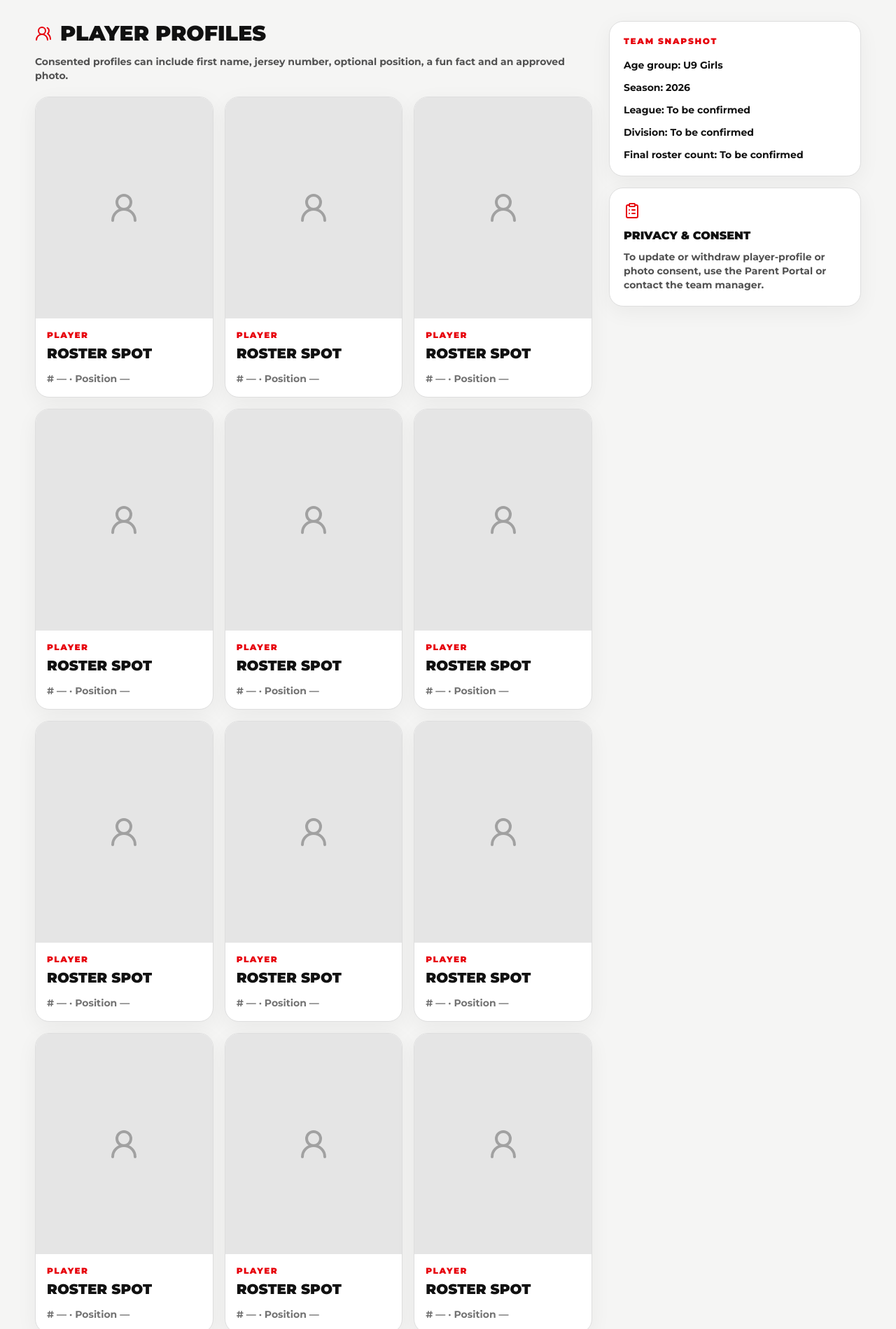
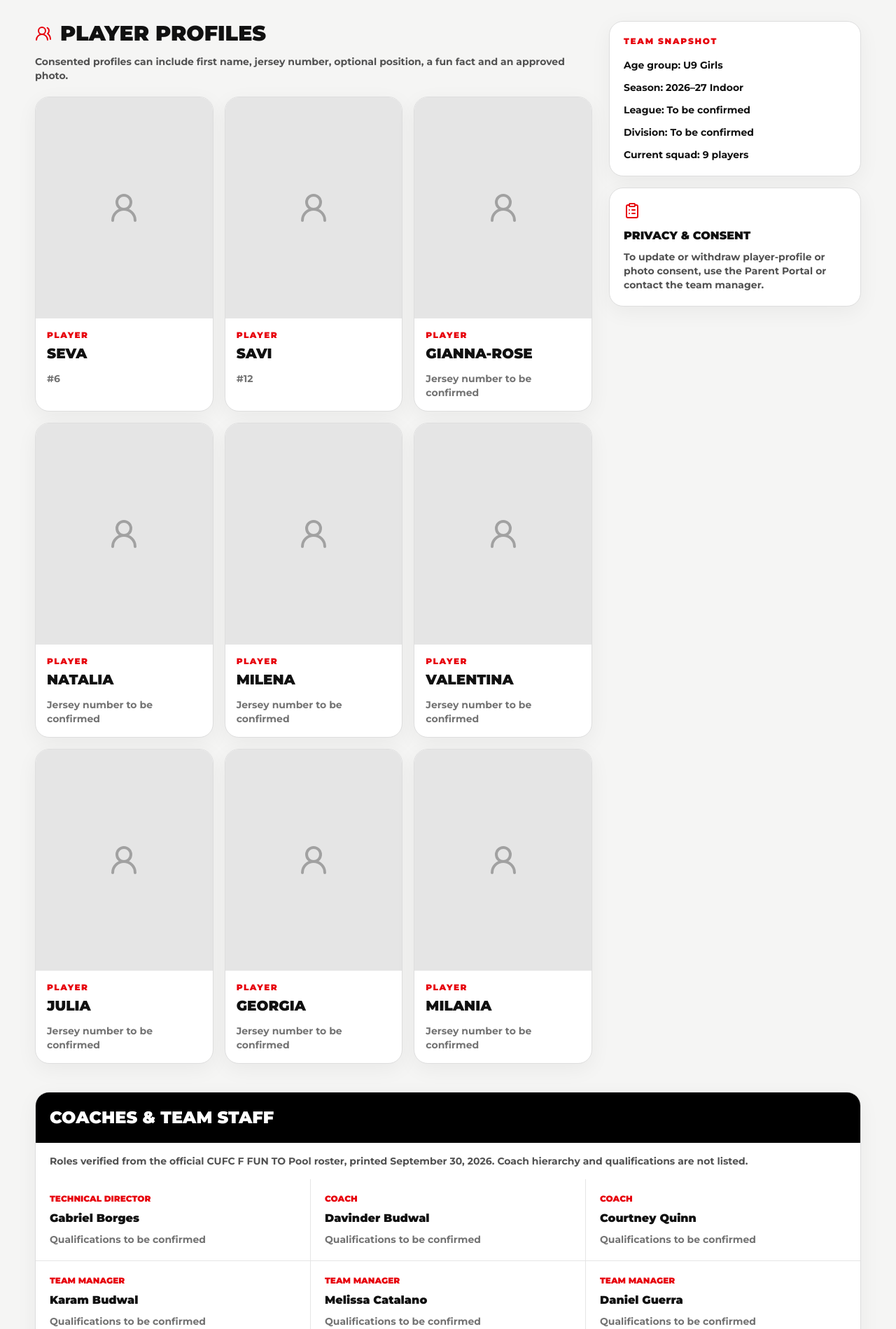
Before and after one commit to dang85ai/dg-claud, a Next.js app: page /roster in a window 1280 px wide. Shown: the part 621-2520 px from the top of the page at 70% size. Built offline with nearby package versions, Linux system fonts and the light colour scheme.

Commit message:
Add confirmed squad first names and official indoor staff roles

```diff
--- a/app/contact/page.tsx
+++ b/app/contact/page.tsx
@@ -14,9 +14,10 @@ import { PublicShell } from "@/components/PublicShell";
 import { endpoints, publicFetch } from "@/lib/api";
 
 const contacts = [
-  { role: "Head Coach", contact: "To be published" },
-  { role: "Assistant Coach", contact: "To be published" },
-  { role: "Team Manager", contact: "girlsoccer@r5play.net" },
+  { role: "Technical Director", contact: "Gabriel Borges" },
+  { role: "Coaches", contact: "Davinder Budwal · Courtney Quinn" },
+  { role: "Team Managers", contact: "Karam Budwal · Melissa Catalano · Daniel Guerra · Natalie Guerra · Giuseppe (Joe) Tomaselli" },
+  { role: "Team inquiries", contact: "girlsoccer@r5play.net" },
   { role: "Club Registrar", contact: "To be verified" },
   { role: "Field Coordinator", contact: "To be verified" }
 ];
--- a/app/roster/page.tsx
+++ b/app/roster/page.tsx
@@ -8,13 +8,9 @@ import {
   UsersRound
 } from "lucide-react";
 
-const placeholders = Array.from({ length: 12 }, (_, i) => i + 1);
+const players = [["Seva",6],["Savi",12],["Gianna-Rose",null],["Natalia",null],["Milena",null],["Valentina",null],["Julia",null],["Georgia",null],["Milania",null]];
 
-const staff = [
-  ["Head Coach", "To be published", "Certification to be verified"],
-  ["Assistant Coach", "To be published", "Certification to be verified"],
-  ["Team Manager", "Team contact", "N/A"]
-];
+const staff = [["Technical Director","Gabriel Borges"],["Coach","Davinder Budwal"],["Coach","Courtney Quinn"],["Team Manager","Karam Budwal"],["Team Manager","Melissa Catalano"],["Team Manager","Daniel Guerra"],["Team Manager","Natalie Guerra"],["Team Manager","Giuseppe (Joe) Tomaselli"]];
 
 const volunteers = [
   "Team Manager",
@@ -29,9 +25,9 @@ export default function RosterPage() {
     <PublicShell>
       <DevelopmentBanner />
       <PublicPageHero
-        eyebrow="2026 Squad"
+        eyebrow="2026–27 Indoor Squad"
         title="Meet the Team"
-        copy="Public player profiles are consent-controlled. Until the roster and guardian permissions are confirmed, no player identity information is published."
+        copy="Meet our nine-player squad and the staff listed on the official 2026–27 U9 indoor pool roster. Public player cards show guardian-approved first names and confirmed jersey numbers."
       />
 
       <section className="section">
@@ -53,15 +49,15 @@ export default function RosterPage() {
                 Consented profiles can include first name, jersey number, optional position, a fun fact and an approved photo.
               </p>
               <div className="mt-5 grid grid-cols-2 gap-4 md:grid-cols-3">
-                {placeholders.map((n) => (
-                  <div className="card overflow-hidden" key={n}>
+                {players.map(([name, number]) => (
+                  <div className="card overflow-hidden" key={String(name)}>
                     <div className="grid aspect-[4/5] place-items-center bg-neutral-200">
                       <UserRound size={48} className="text-neutral-400" aria-hidden="true" />
                     </div>
                     <div className="p-4">
                       <div className="text-xs font-black uppercase tracking-[.12em] text-red-600">Player</div>
-                      <div className="mt-1 text-xl font-black uppercase">Roster Spot</div>
-                      <div className="mt-3 text-sm text-neutral-500"># — · Position —</div>
+                      <div className="mt-1 text-xl font-black uppercase">{name}</div>
+                      <div className="mt-3 text-sm text-neutral-500">{number ? `#${number}` : "Jersey number to be confirmed"}</div>
                     </div>
                   </div>
                 ))}
@@ -73,10 +69,10 @@ export default function RosterPage() {
                 <div className="text-xs font-black uppercase tracking-[.14em] text-red-600">Team Snapshot</div>
                 <div className="mt-4 grid gap-3 text-sm">
                   <div><strong>Age group:</strong> U9 Girls</div>
-                  <div><strong>Season:</strong> 2026</div>
+                  <div><strong>Season:</strong> 2026–27 Indoor</div>
                   <div><strong>League:</strong> To be confirmed</div>
                   <div><strong>Division:</strong> To be confirmed</div>
-                  <div><strong>Final roster count:</strong> To be confirmed</div>
+                  <div><strong>Current squad:</strong> 9 players</div>
                 </div>
               </div>
 
@@ -92,14 +88,15 @@ export default function RosterPage() {
 
           <section id="coaching-staff" className="mt-10 card scroll-mt-28 overflow-hidden">
             <div className="bg-black p-5 text-white">
-              <h2 className="text-2xl font-black uppercase">Coaching Staff</h2>
+              <h2 className="text-2xl font-black uppercase">Coaches & Team Staff</h2>
             </div>
+            <p className="bg-white px-5 py-4 text-sm text-neutral-600">Roles verified from the official CUFC F FUN TO Pool roster, printed September 30, 2026. Coach hierarchy and qualifications are not listed.</p>
             <div className="grid gap-px bg-neutral-200 md:grid-cols-3">
-              {staff.map(([role, name, certification]) => (
-                <div key={role} className="bg-white p-5">
+              {staff.map(([role, name]) => (
+                <div key={name} className="bg-white p-5">
                   <div className="text-xs font-black uppercase text-red-600">{role}</div>
                   <div className="mt-2 font-black">{name}</div>
-                  <div className="mt-2 text-sm text-neutral-500">{certification}</div>
+                  <div className="mt-2 text-sm text-neutral-500">Qualifications to be confirmed</div>
                 </div>
               ))}
             </div>
--- a/components/SeasonOverview.tsx
+++ b/components/SeasonOverview.tsx
@@ -49,7 +49,7 @@ export function SeasonOverview() {
           </section>
           <section id="coaches" className="card scroll-mt-28 p-6">
             <h3 className="text-xl font-black uppercase">Meet the coaches</h3>
-            <p className="mt-3 text-neutral-600">Coach introductions and verified qualifications will be added once confirmed. Our team focuses on development, confidence, teamwork and enjoyment.</p>
+            <p className="mt-3 text-neutral-600">Coaches Davinder Budwal and Courtney Quinn are listed on the official 2026–27 U9 indoor pool roster, alongside Technical Director Gabriel Borges and five team managers. Qualifications and individual introductions are to be confirmed.</p>
             <Link href="/roster#coaching-staff" className="mt-4 inline-flex min-h-11 items-center font-bold text-red-600 underline">Coaching staff information</Link>
             <Link href="/contact" className="block min-h-11 py-3 font-bold text-red-600 underline">Contact the team manager</Link>
           </section>
```
